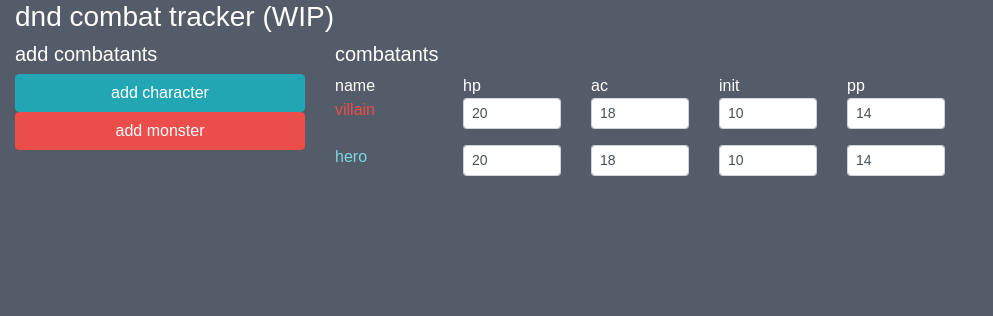
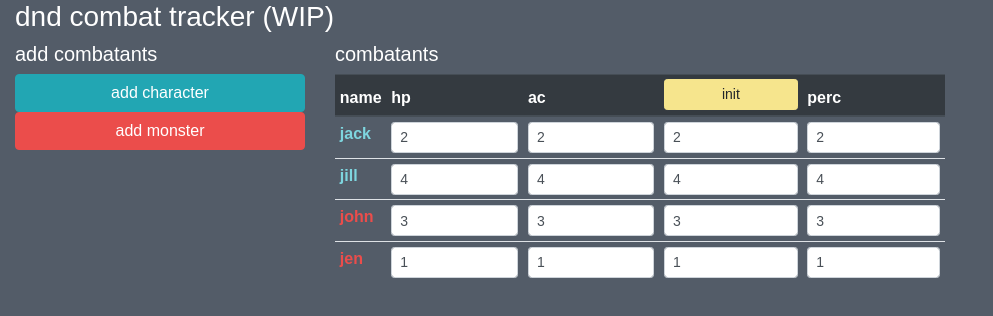
Before and after one commit to malhan-niazi/combat-tracker, a Vue app: page / in a window 1280 px wide. Shown: the top 316 px of the page, without its empty margins (0-993 px from the left). Built offline with nearby package versions, Linux system fonts and the light colour scheme.

Commit message:
added sort functionality to the initiative column

```diff
--- a/src/App.vue
+++ b/src/App.vue
@@ -39,20 +39,36 @@ export default {
     return {
       combatants: [
         {
-          name: "villain",
-          hp: 20,
-          ac: 18,
-          initiative: 10,
-          pp: 14,
+          name: "jack",
+          hp: 2,
+          ac: 2,
+          initiative: 2,
+          pp: 2,
+          isNpc: false
+        },
+        {
+          name: "jill",
+          hp: 4,
+          ac: 4,
+          initiative: 4,
+          pp: 4,
+          isNpc: false
+        },
+        {
+          name: "john",
+          hp: 3,
+          ac: 3,
+          initiative: 3,
+          pp: 3,
           isNpc: true
         },
         {
-          name: "hero",
-          hp: 20,
-          ac: 18,
-          initiative: 10,
-          pp: 14,
-          isNpc: false
+          name: "jen",
+          hp: 1,
+          ac: 1,
+          initiative: 1,
+          pp: 1,
+          isNpc: true
         }
       ]
     };
--- a/src/components/CombatantItem.vue
+++ b/src/components/CombatantItem.vue
@@ -1,34 +1,24 @@
 <template>
-  <div>
-    <div class="row">
-      <div class="col" :class="combatant.isNpc ? 'villain' : 'hero'">{{combatant.name}}</div>
-      <div class="col">
-        <div class="form-group">
+  <tr>
+    <th scope="row" :class="combatant.isNpc ? 'villain' : 'hero'">{{combatant.name}}</th>
+    <td>
       <input type="number" class="form-control form-control-sm" id="hp" v-model="combatant.hp" />
-        </div>
-      </div>
-      <div class="col">
-        <div class="form-group">
+    </td>
+    <td>
       <input type="number" class="form-control form-control-sm" id="ac" v-model="combatant.ac" />
-        </div>
-      </div>
-      <div class="col">
-        <div class="form-group">
+    </td>
+    <td>
       <input
         type="number"
         class="form-control form-control-sm"
         id="init"
         v-model="combatant.initiative"
       />
-        </div>
-      </div>
-      <div class="col">
-        <div class="form-group">
+    </td>
+    <td>
       <input type="number" class="form-control form-control-sm" id="pp" v-model="combatant.pp" />
-        </div>
-      </div>
-    </div>
-  </div>
+    </td>
+  </tr>
 </template>
 
 <script>
--- a/src/components/CombatantList.vue
+++ b/src/components/CombatantList.vue
@@ -1,18 +1,26 @@
 <template>
   <div>
     <h5>combatants</h5>
-    <div>
-      <div class="row">
-        <div class="col">name</div>
-        <div class="col">hp</div>
-        <div class="col">ac</div>
-        <div class="col">init</div>
-        <div class="col">pp</div>
-      </div>
-      <div v-for="(combatant, index) in combatants" :key="index">
-        <combatant-item v-bind:combatant="combatant"></combatant-item>
-      </div>
-    </div>
+    <table class="table table-sm">
+      <thead class="thead-dark">
+        <tr>
+          <th scope="col">name</th>
+          <th scope="col">hp</th>
+          <th scope="col">ac</th>
+          <th scope="col">
+            <button class="btn btn-sm btn-block btn-warning" @click="sortByInitiative">init</button>
+          </th>
+          <th scope="col">perc</th>
+        </tr>
+      </thead>
+      <tbody>
+        <combatant-item
+          v-for="(combatant, index) in combatants"
+          :key="index"
+          v-bind:combatant="combatant"
+        ></combatant-item>
+      </tbody>
+    </table>
   </div>
 </template>
 
@@ -24,9 +32,31 @@ export default {
   components: {
     CombatantItem
   },
-  props: ["combatants"]
+  data() {
+    return {
+      sortDesc: true
+    };
+  },
+  props: ["combatants"],
+  methods: {
+    sortByInitiative() {
+      if (this.sortDesc) {
+        this.combatants.sort((a, b) => (a.initiative < b.initiative ? 1 : -1));
+      } else {
+        this.combatants.sort((a, b) => (a.initiative > b.initiative ? 1 : -1));
+      }
+      this.sortDesc = !this.sortDesc;
+    }
+  }
 };
 </script>
 
 <style lang="css" scoped>
+.white {
+  color: #fff;
+}
+.btn-warning {
+  background-color: #f6e58d;
+  border-color: #f6e58d;
+}
 </style>
```
Lines whose indentation alone changed are shown as unchanged.
